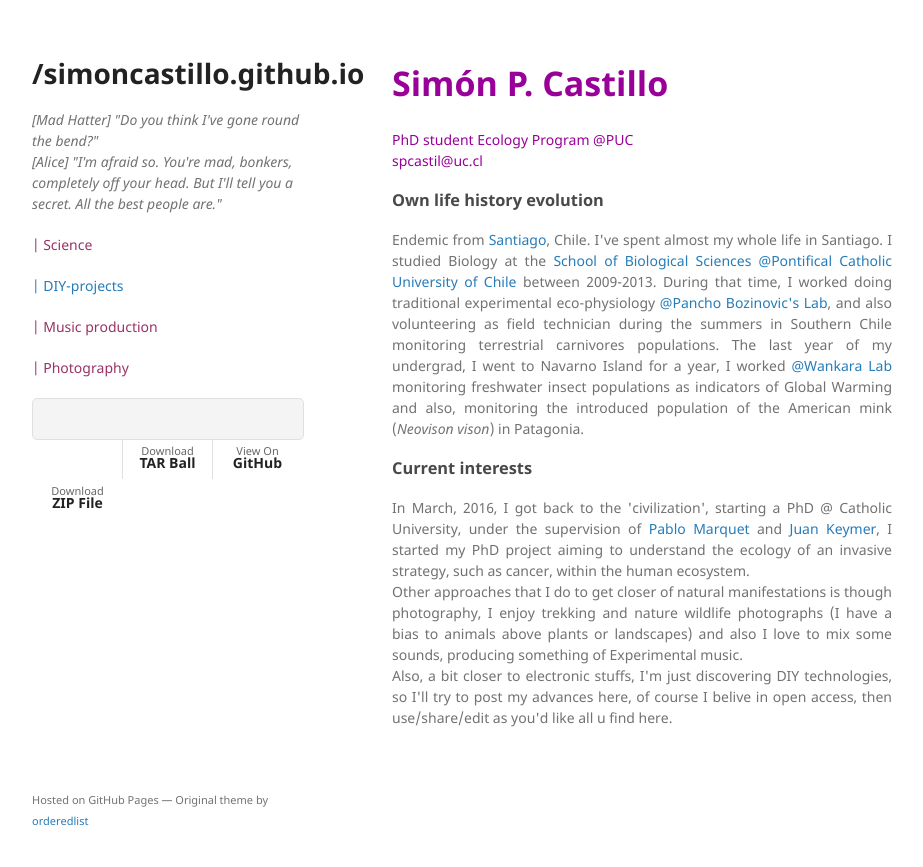
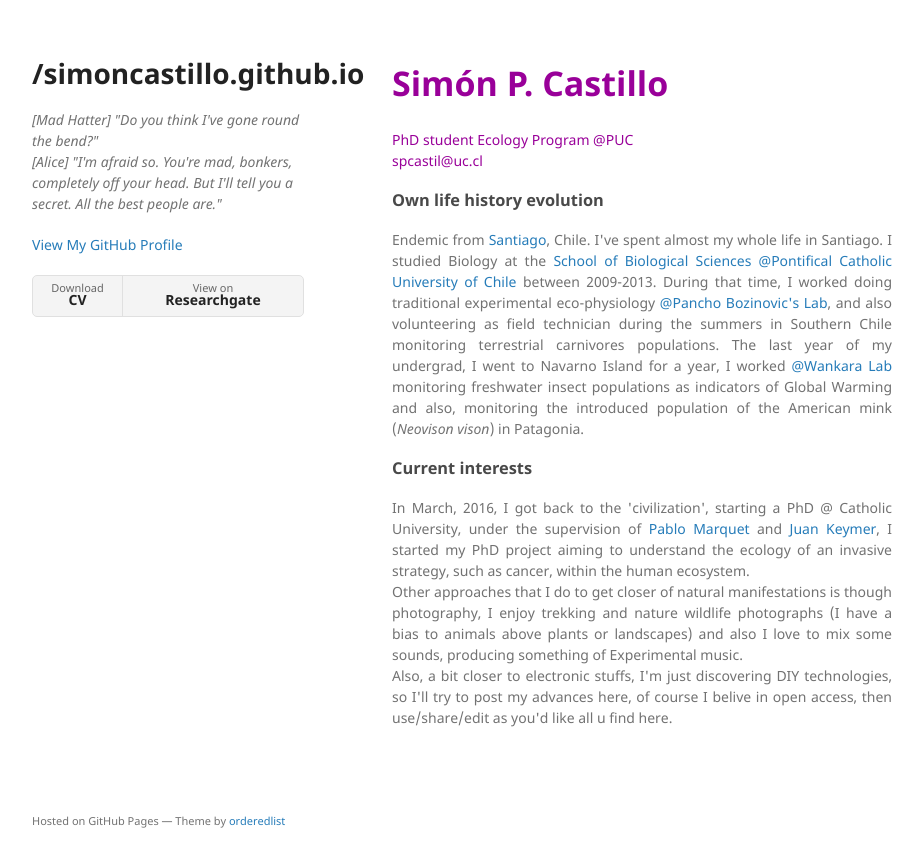
Before and after one commit to SimonCastillo/simoncastillo.github.io, a Jekyll site: the page built from index.md, in a window 1280 px wide. Shown: the top 867 px of the page, without its empty margins (178-1101 px from the left). Built offline with Jekyll 4.4.1, drawn with Linux system fonts in a browser that asks for light colours; our own code applies the rules of GitHub Pages for plain Markdown files.

Commit message:
Update default.html

```diff
--- a/_layouts/default.html
+++ b/_layouts/default.html
@@ -29,17 +29,17 @@
         {% if site.github.is_project_page %}
           <p class="view"><a href="{{ site.github.repository_url }}">View the Project on GitHub <small>{{ github_name }}</small></a></p>
         {% endif %}
-         <p class="view"; style="color:#993366;">| Science</p>
-         <p class="view"; style="color:#993366;"><a href= "/DIY">| DIY-projects<a></p>
-         <p class="view"; style="color:#993366;">| Music production</p>
-         <p class="view"; style="color:#993366;">| Photography</p>
+
+        {% if site.github.is_user_page %}
+          <p class="view"><a href="{{ site.github.owner_url }}">View My GitHub Profile</a></p>
+        {% endif %}
 
         {% if site.show_downloads %}
-          <ul>
-            <li><a href="{{ site.github.zip_url }}">Download <strong>ZIP File</strong></a></li>
-            <li><a href="{{ site.github.tar_url }}">Download <strong>TAR Ball</strong></a></li>
-            <li><a href="{{ site.github.repository_url }}">View On <strong>GitHub</strong></a></li>
-          </ul>
+
+            <ul>
+           <li><a href="https://www.dropbox.com/s/eoqjcbme6i8fpr4/CV%20Castillo%20Simon_IIASA.pdf?dl=0">Download <strong>CV</strong></a></li>
+           <a href="https://www.researchgate.net/profile/Simon_Castillo2">View on<strong>Researchgate</strong></a>
+         </ul>
         {% endif %}
       </header>
       <section>
@@ -51,9 +51,22 @@
         {% if site.github.is_project_page %}
         <p>This project is maintained by <a href="{{ site.github.owner_url }}">{{ site.github.owner_name }}</a></p>
         {% endif %}
-        <p><small>Hosted on GitHub Pages &mdash; Original theme by <a href="https://github.com/orderedlist">orderedlist</a></small></p>
+        <p><small>Hosted on GitHub Pages &mdash; Theme by <a href="https://github.com/orderedlist">orderedlist</a></small></p>
       </footer>
     </div>
     <script src="{{ '/assets/js/scale.fix.js' | relative_url }}"></script>
+
+
+  {% if site.google_analytics %}
+    <script>
+        (function(i,s,o,g,r,a,m){i['GoogleAnalyticsObject']=r;i[r]=i[r]||function(){
+        (i[r].q=i[r].q||[]).push(arguments)},i[r].l=1*new Date();a=s.createElement(o),
+        m=s.getElementsByTagName(o)[0];a.async=1;a.src=g;m.parentNode.insertBefore(a,m)
+        })(window,document,'script','https://www.google-analytics.com/analytics.js','ga');
+
+        ga('create', '{{ site.google_analytics }}', 'auto');
+        ga('send', 'pageview');
+    </script>
+  {% endif %}
   </body>
 </html>
```
